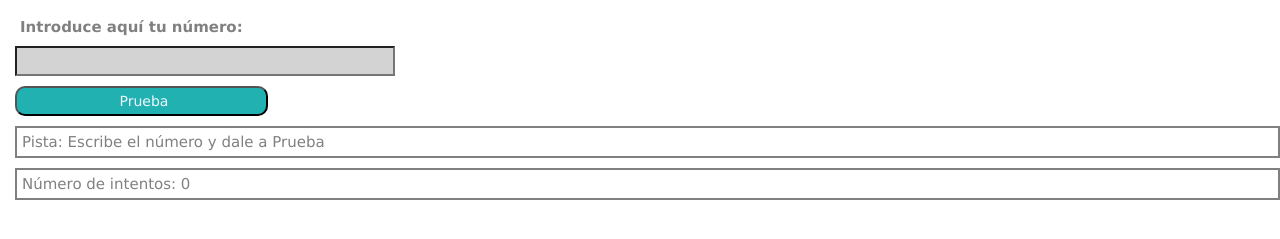
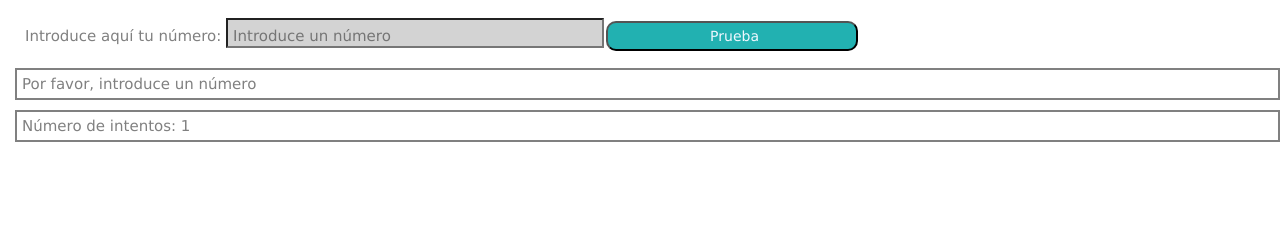
Before and after one commit to Adalab/modulo-2-evaluacion-intermedia-Nuriacode, a plain HTML site: page index.html in a window 1280 px wide. Both pictures are taken after a click on the button "Prueba". Shown: the part 57-296 px from the top of the page. Drawn offline with Linux system fonts and the light colour scheme.

Commit message:
add modify else, new function innerhtml

```diff
--- a/index.html
+++ b/index.html
@@ -10,9 +10,11 @@
 <body>
     <main class="main">
         <h1 class="title-1">Adivina el número</h1>
-        <h2 class="title-2">Introduce aquí tu número:</h2>
-        <input class="input js_number" type="text" name="" id="">
+        <form action="#">
+        <label for="number" class="title-2">Introduce aquí tu número: </label>
+        <input id="number" class="input js_number" type="text" placeholder="Introduce un número">
         <input class="button js_button" type="button" value="Prueba">
+        </form>
         <p class="text-pista js_pista">Pista: Escribe el número y dale a Prueba</p>
         <p class="text-intentos js_intentos">Número de intentos: 0</p>
     </main>
--- a/js/main.js
+++ b/js/main.js
@@ -4,39 +4,47 @@ const newNumber = document.querySelector('.js_number');
 const btn = document.querySelector('.js_button');
 const pista = document.querySelector('.js_pista');
 const attempt = document.querySelector('.js_intentos');
-
+let newAttempt = 0;
 
 //funcion sacar un número en la consola
 
-function getRandomNumber () {
-    const num = Math.ceil(Math.random() * 100);
+function getRandomNumber (max) {
+    const num = Math.ceil(Math.random() * max);
     return num;
 };
 
-const numRandom = getRandomNumber();
+const numRandom = getRandomNumber(100);
 console.log(numRandom);
 
+//funcion mensaje
+
+const writeMens = (mens) => {
+    pista.innerHTML = mens;
+}
 
 
 //función compara número
 
 function compareNumber() {
-    const valueNewNunber = newNumber.value;
+    const valueNewNunber = parseInt(newNumber.value);
+    addAttempt (valueNewNunber);
 
-    if (valueNewNunber > 100) {
-            pista.innerHTML = "El número debe estar entre 1 y 100";}
+    if (isNaN(valueNewNunber)){
+        writeMens("Por favor, introduce un número");}
+    else if ( valueNewNunber < 1 ||valueNewNunber > 100){
+            writeMens( "El número debe estar entre 1 y 100");}
     else if (valueNewNunber < numRandom){
-        pista.innerHTML = "Número demasiado bajo, prueba otra vez";}
+        writeMens( "Número demasiado bajo, prueba otra vez");}
     else if (valueNewNunber > numRandom){
-        pista.innerHTML = "Número demasiado alto, prueba otra vez";}
-    else (valueNewNunber === numRandom) {
-    pista.innerHTML = "¡¡Has ganado campeona!!";}
+        writeMens( "Número demasiado alto, prueba otra vez");}
+    else if (valueNewNunber === numRandom) {writeMens( "¡¡Has ganado campeona!!");
+    }
+
 }
 
 
 
 //función añadir intentos
- let newAttempt = 0;
  function addAttempt(){
     newAttempt ++;
     attempt.innerHTML = `Número de intentos: ${newAttempt}`;
@@ -47,7 +55,6 @@ function compareNumber() {
 function handleClickBtn (event) {
     event.preventDefault()
     compareNumber ();
-    addAttempt ();
 }
 
 
```
